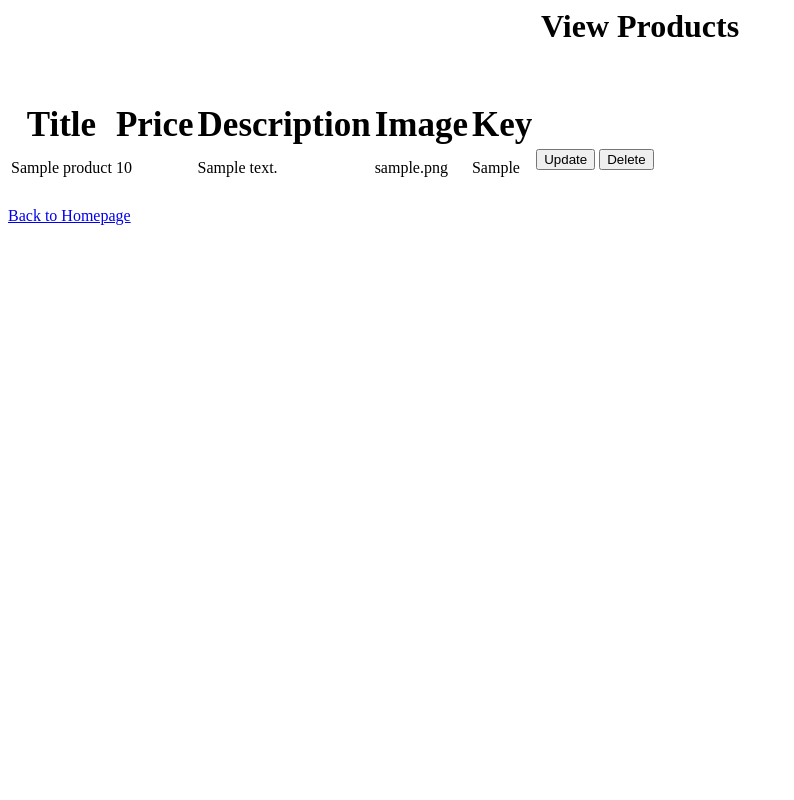
After one commit to EmmanuellaAplerku/ecommerce, a PHP site: page /admin/viewproduct.php in a window 1280 px wide. The commit adds this page. Shown: the whole page, without its empty margins (0-794 px from the left). Run offline with PHP 8.4, Linux system fonts and the light colour scheme; tables that the repository leaves empty or names only in its code hold one stand-in row (values such as "Sample post"); data that the repository does not hold is empty.

Commit message:
product management

```diff
--- a/admin/admin_index.php
+++ b/admin/admin_index.php
@@ -28,7 +28,11 @@ background-image: url('https://images.unsplash.com/reserve/LJIZlzHgQ7WPSh5KVTCB_
       <p>Click on the link below to add brands</p>
       <a href="brand.php" class="home-button">Add Brands</a>
       </br>
+      <p>Click on the link below to add categories</p>
       <a href="category.php" class="home-button">Add Categories</a>
+      </br>
+      <p>Click on the link below to add products</p>
+      <a href="product.php" class="home-button">Add Product</a>
 
     </div>
   </section>
--- a/admin/view_category.php
+++ b/admin/view_category.php
@@ -34,7 +34,7 @@
                     <td a><?php echo $category['cat_name']?></td>
                     <td>
                   <!--Creating a form for the category edits-->
-                        <form action="../actions/update_category.php" method="GET">
+                        <form action="../actions/update_category.php" method="POST">
                             <input type="hidden" name="cat_id" value='<?php echo $category['cat_id']?>'>
                             <input type="hidden" name="cat_name" value='<?php echo $category['cat_name']?>'>
                              <button  type="submit" name="update_category">Update</button>
--- a/admin/viewbrand.php
+++ b/admin/viewbrand.php
@@ -34,7 +34,7 @@
                     <td a><?php echo $brand['brand_name']?></td>
                     <td>
                   <!--Creating a form for the brand edits-->
-                        <form action="../actions/update_brand.php" method="GET">
+                        <form action="../actions/update_brand.php" method="POST">
                             <input type="hidden" name="brand_id" value='<?php echo $brand['brand_id']?>'>
                             <input type="hidden" name="brand_name" value='<?php echo $brand['brand_name']?>'>
                              <button  type="submit" name="update_brand">Update</button>
--- /dev/null
+++ b/admin/viewproduct.php
@@ -0,0 +1,66 @@
+<?php
+    include("../settings/core.php");
+    include("../controllers/product_controller.php");
+?>
+
+<DOCTYPE html>
+    <head>
+        <title>Brands</title>
+        <meta charset="UTF-8">
+        <meta http-equiv="X-UA-Compatible" content="IE=edge">
+        <meta name="viewport" content="width=device-width, initial-scale=1">
+    </head>
+    <body>
+    <h1 style="text-align: center;">View Products</h1>
+
+    <br>
+    <br>
+            <table>
+                <thead>
+                    <tr>
+                        <!--<th style="font-size:20px;">#</th>-->
+                        <th style="font-size:35px;">Title</th>
+                        <th style="font-size:35px;">Price</th>
+                        <th style="font-size:35px;">Description</th>
+                        <th style="font-size:35px;">Image</th>
+                        <th style="font-size:35px;">Key</th>
+
+                    </tr>
+                </thead>
+                 <?php
+                 // Fetch all products
+                $allproducts = select_all_products_ctr();
+                foreach ($allproducts as $product) {
+                ?>
+
+                <tr>
+                    <!--<td a><?php echo $product['brand_id']?></td>-->
+                    <!--<td a><?php echo $product['cat_id']?></td>-->
+                    <td a><?php echo $product['product_title']?></td>
+                    <td a><?php echo $product['product_price']?></td>
+                    <td a><?php echo $product['product_desc']?></td>
+                    <td a><?php echo $product['product_image']?></td>
+                    <td a><?php echo $product['product_keywords']?></td>
+                    <td>
+                  <!--Creating a form for the brand edits-->
+                        <form action="../actions/update_product.php" method="POST">
+                            <input type="hidden" name="product_id" value='<?php echo $product['product_id']?>'>
+                             <button  type="submit" name="update_brand">Update</button>
+                         </form>
+                    </td>
+
+                    <td>
+                        <form action="../actions/delete_brand.php" method="POST">
+                            <input type="hidden" name="product_id" value='<?php echo $product['product_id']?>'>
+                            <button  type="submit" name="delete_brand">Delete</button>
+                        </form>
+                     </td>
+                </tr>
+                <?php }?>
+            </tbody>
+        </table>
+
+                </br>
+                <a href='admin_index.php'>Back to Homepage</a>
+    </body>
+</html>
--- a/classes/product_class.php
+++ b/classes/product_class.php
@@ -60,5 +60,39 @@
             return $this->db_query($mysql);
         }
 
+
+        //Add Product
+        function add_product_cls($product_cat,$product_brand,$product_title,$product_price,$product_desc,$product_image,$product_key)
+         {
+        $mysql = "INSERT INTO `products` (`product_cat`,`product_brand`,`product_title`,`product_price`,`product_desc`,`product_image`,`product_keywords`)
+        VALUES ('$product_cat','$product_brand','$product_title','$product_price','$product_desc','$product_image','$product_key')";
+        return $this->db_query($mysql);
+        }
+
+        function select_all_products_cls()
+        {
+        $mysql = "SELECT * FROM `products`";
+
+        return $this->db_fetch_all($mysql);
+        }
+
+        function select_one_product_cls($prod_id)
+        {
+        $mysql = "SELECT * FROM `products` WHERE product_id = '$prod_id'";
+        return $this->db_fetch_one($mysql);
+
+        }
+
+        function update_product_cls($prod_id,$ella_brand,$category,$prod_title,$prod_pri,$prod_desc,$prod_key,$folder_path)
+        {
+        $mysql = "UPDATE `products` SET product_brand = '$ella_brand', product_cat= '$category',product_title= '$prod_title',
+        product_price= '$prod_pri',product_desc= '$prod_desc',product_key= '$prod_key',product_image= '$folder_path'
+        WHERE product_id = '$prod_id'";
+
+
+        return $this->db_query($mysql);
+
+        }
+
     }
-?>
+    ?>
--- a/controllers/product_controller.php
+++ b/controllers/product_controller.php
@@ -59,4 +59,27 @@ function update_category_ctr($ctg_id,$category){
     return $updtcat->update_one_category_cls($ctg_id,$category);
 
 }
+
+//Add Product
+function add_product_ctr($product_cat,$product_brand,$product_title,$product_price,$product_desc,$product_image,$product_key){
+    $addprod = new product_class();
+
+    return $addprod->add_product_cls($product_cat,$product_brand,$product_title,$product_price,$product_desc,$product_image,$product_key);
+  }
+
+  function select_one_product_ctr($prod_id){
+    $selectproduct = new product_class();
+    return  $selectproduct-> select_one_product_cls($prod_id);
+  }
+  function select_all_products_ctr(){
+    $selectallproducts = new product_class();
+    return $selectallproducts-> select_all_products_cls();
+  }
+
+
+  function update_product_ctr($prod_id,$brand,$cat,$prtitle,$prprice,$prdesc,$prkey,$folder_path){
+    $updtproduct = new product_class();
+
+    return  $updtproduct->update_product_cls($prod_id,$brand,$cat,$prtitle,$prprice,$prdesc,$prkey,$folder_path);
+  }
 ?>
```
Also changed, not shown: actions/add_product.php (+31 -0 lines), actions/update_product.php (added, +51 -0 lines), admin/product.php (added, +86 -0 lines).
